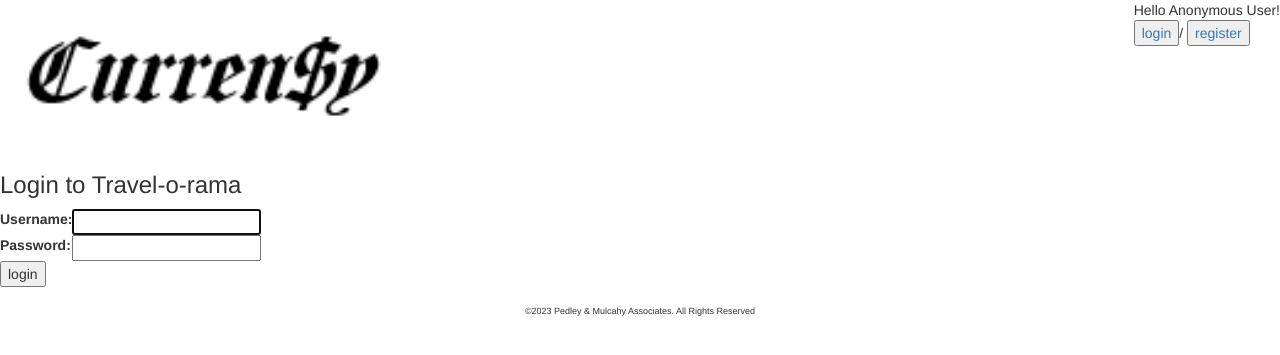
After one commit to dmulch/NBA_bet_scraper_website, a Django app: page /accounts/login/ in a window 1280 px wide. The commit adds this page. Shown: the top 355 px of the page. Run offline with Django 4.2, Linux system fonts and the light colour scheme; some libraries are stand-ins or nearby versions.

Commit message:
Registration/login/maintenance update

```diff
--- a/project1/settings.py
+++ b/project1/settings.py
@@ -15,6 +15,8 @@ import dj_database_url
 
 # Build paths inside the project like this: BASE_DIR / 'subdir'.
 BASE_DIR = Path(__file__).resolve().parent.parent
+LOGIN_REDIRECT_URL = "/teams"
+LOGOUT_REDIRECT_URL = "/teams"
 
 
 # Quick-start development settings - unsuitable for production
--- a/project1/urls.py
+++ b/project1/urls.py
@@ -14,17 +14,19 @@ Including another URLconf
     2. Add a URL to urlpatterns:  path('blog/', include('blog.urls'))
 """
 from django.contrib import admin
-from django.urls import path
-
+from django.urls import path, include
 from myap import views
 
 urlpatterns = [
     path('admin/', admin.site.urls),
     path('', views.home,name='home'),
+    path('home',views.home, name='home1'),
     path('maintenance', views.maintenance, name='maintenance'),
     path('currencies',views.view_currencies, name='currencies'),
     path('teams', views.view_teams, name='teams'),
     path('currency-selection',views.currency_selection,name="currency_selector"),
     path('exchange_rate_info',views.exch_rate,name="exchange_rate_info"),
+    path('register',views.register_new_user,name="register_user"),
+    path('accounts/', include('django.contrib.auth.urls')),
 
 ]
--- a/templates/base.html
+++ b/templates/base.html
@@ -11,10 +11,21 @@
 
 </head>
 <body> <!-- style="background-color: #b9d9eb" columbia blue background lmao-->
-    {% block content %}
-        <-- This is where the page content will go! -->
-    {% endblock %}
-   <div id="footer">
+    <img src='{% static "myapp/logo.png" %}' alt="image" width="400px">
+        <span style="float:right;">
+            {% if user.username %}
+                <span class="large-font">Hello {{ user.username }}!</span><br>
+                <a href="{% url 'logout' %}"><button>logout</button></a>
+            {% else %}
+                <span class="large-font">Hello Anonymous User!</span><br>
+                <a href="{% url 'login' %}"><button>login</button></a>/
+                <a href="{% url 'register_user' %}"><button>register</button></a>
+            {% endif %}
+        </span>
+        {% block content %}
+            <-- This is where the page content will go! -->
+        {% endblock %}
+    <div id="footer">
         ©2023 Pedley & Mulcahy Associates. All Rights Reserved
     </div>
 </body>
--- /dev/null
+++ b/templates/registration/login.html
@@ -0,0 +1,23 @@
+{% extends "base.html" %}
+{% block content %}
+<h3>Login to Travel-o-rama</h3>
+    {% if form.errors %}
+        <p>Your username and password didn't match. Please try again.</p>
+    {% else %}
+        <form method="post" action="{% url 'login' %}">
+            {% csrf_token %}
+            <table>
+                <tr>
+                    <td>{{ form.username.label_tag }}</td>
+                    <td>{{ form.username }}</td>
+                </tr>
+                <tr>
+                    <td>{{ form.password.label_tag }}</td>
+                    <td>{{ form.password }}</td>
+                </tr>
+            </table>
+        <input type="submit" value="login">
+        <input type="hidden" value="{{ next }}" name="next">
+        </form>
+    {% endif %}
+{% endblock %}
```
Also changed, not shown: myap/models.py (+18 -0 lines), myap/views.py (+17 -1 lines), templates/maintenance.html (+21 -14 lines), templates/registration/register.html (added, +11 -0 lines), static/myapp/NBA Bets.png (added).
